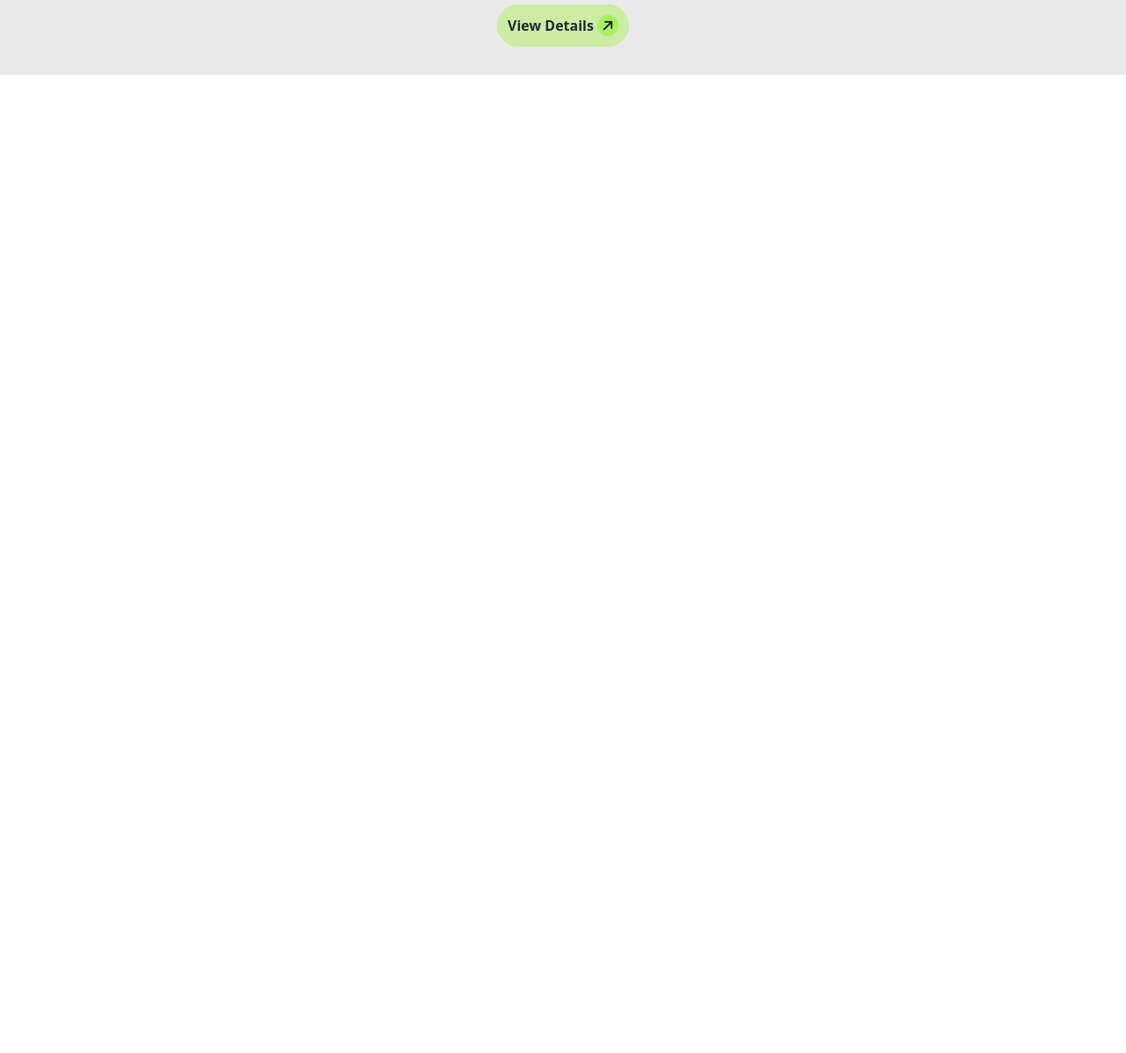
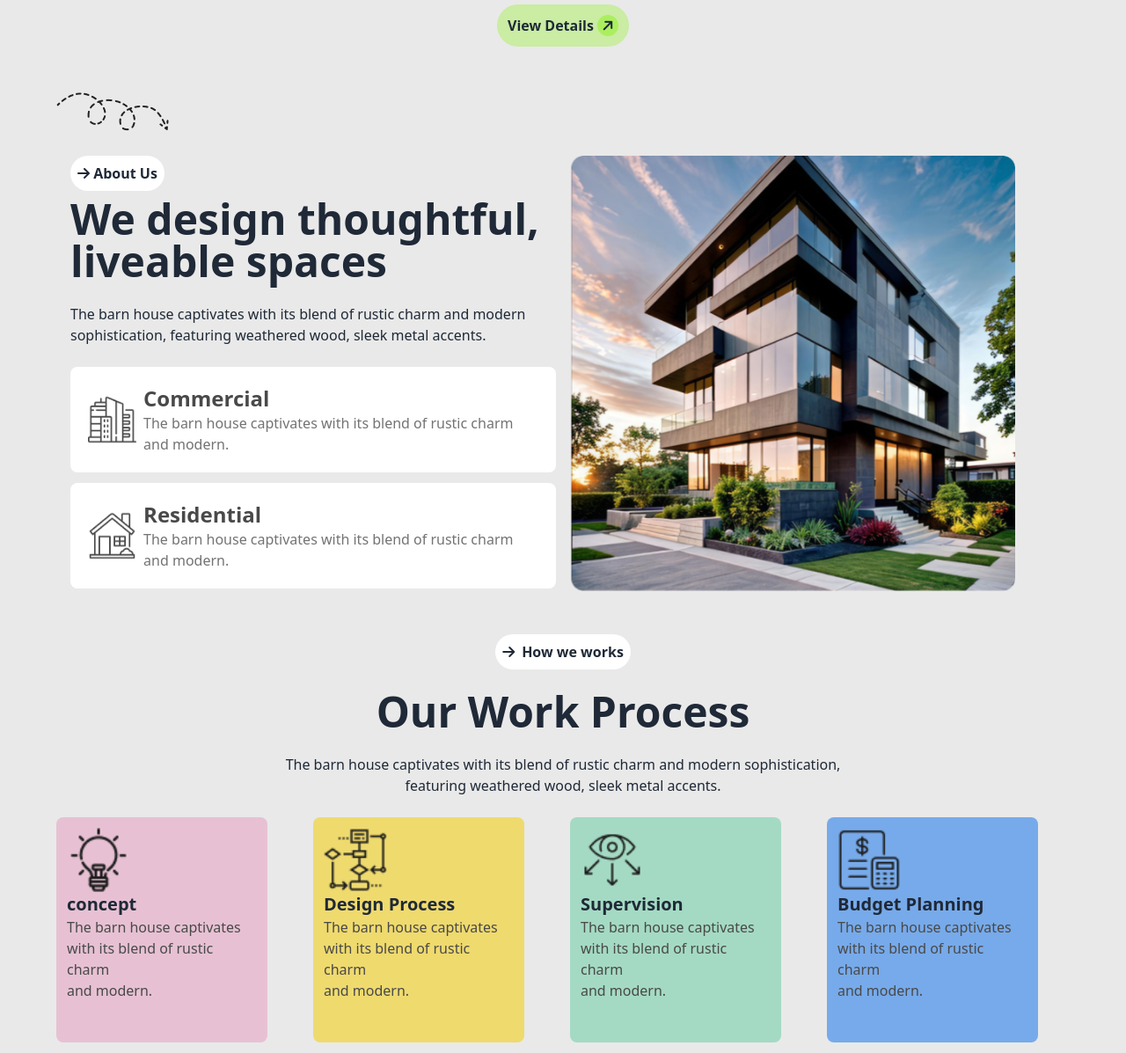
Before and after one commit to choyon001/rinterio, a plain HTML site: page index.html in a window 1280 px wide. Shown: the part 693-1890 px from the top of the page at 88% size. Before the commit the page ends 800 px from the top, so only its background shows below. Drawn offline with nearby package versions, Linux system fonts and the light colour scheme.

Commit message:
work process section has been created

```diff
--- a/index.html
+++ b/index.html
@@ -103,7 +103,7 @@
     </header>
 
     <!-- house section -->
-    <div class="card container mx-auto px-16  ">
+    <div class="card container mx-auto px-16  mb-5">
       <figure class="px-5 pt-10">
         <img
           src="assets/banner.png"
@@ -121,7 +121,141 @@
       </div>
     </div>
 
-    <main></main>
+    <main >
+
+      <img src="assets/Vector.png" alt="" srcset="" class="hidden lg:block px-16 ">
+
+      <!-- about section -->
+
+      <div class="container mx-auto px-16 py-3" >
+        <div class="hero">
+          <div class="hero-content flex-col  lg:flex-row  lg:items-start items-center text-center lg:text-left">
+
+            <div class="lg:flex-1 sm:items-center ">
+              <button class="p-2 font-semibold bg-white rounded-full mb-2">
+                <i
+            class="fa-solid fa-arrow-right"
+          ></i> About Us</button>
+              <h1 class="text-xl lg:text-5xl font-bold ">We design thoughtful, liveable spaces</h1>
+              <p class="py-6">
+                The barn house captivates with its blend of rustic charm and
+modern sophistication, featuring weathered wood, sleek metal accents.
+              </p>
+
+              <div class="flex p-5 rounded-lg gap-2 bg-base-100 justify-start items-center mb-3">
+                <div class="">
+                  <img
+                    src="assets/commercial.png"
+                    alt="Commercial"
+                    class=" "
+                  >
+                </div>
+                <div class=" text-start">
+                  <h2 class="font-semibold text-sm  lg:text-2xl  text-[#494949]">Commercial</h2>
+                  <p class="text-xs lg:text-base text-[#737373]">The barn house captivates with its blend of rustic charm and modern.</p>
+                </div>
+              </div>
+
+
+              <div class="flex p-5 rounded-lg gap-2 bg-base-100 justify-start items-center mb-3">
+                <div class="">
+                  <img
+                    src="assets/residential.png"
+                    alt="Commercial"
+                    class=" "
+                  >
+                </div>
+                <div class=" text-start">
+                  <h2 class="font-semibold text-sm  lg:text-2xl  text-[#494949]">Residential</h2>
+                  <p class="text-xs lg:text-base text-[#737373]">The barn house captivates with its blend of rustic charm and modern.</p>
+                </div>
+              </div>
+            </div>
+            <div class="flex-1">
+              <img
+              src="assets/Rectangle.png"
+              class="w-full lg:w-11/12 rounded-lg " />
+            </div>
+          </div>
+        </div>
+
+      </div>
+
+<!-- Work process -->
+ <div class="container mx-auto px-16 py-3">
+    <div>
+      <button class="p-2 font-semibold bg-white rounded-full text-center flex justify-center items-center mx-auto">
+        <i
+    class="fa-solid fa-arrow-right mr-2"
+  ></i> How we works</button>
+  <br>
+      <h1 class="text-xl lg:text-5xl font-bold text-center">Our Work Process</h1>
+      <p class="text-center py-6">The barn house captivates with its blend of rustic charm and modern sophistication, <br>featuring weathered wood, sleek metal accents.</p>
+    </div>
+
+
+    <div class="grid  grid-cols-1 gap-4 lg:grid-cols-4 ">
+      <div class="bg-[#E7C1D3] p-3 rounded-lg h-64 w-60 flex flex-col items-start justify-start">
+        <div class="w-1/3">
+          <img
+        src="assets/concept.png"
+        class="w-full " />
+        </div>
+        <h3 class="text-xl font-extrabold">
+          concept
+        </h3>
+        <p class="text-base text-[#494949]">The barn house captivates <br> with its blend of rustic charm <br> and modern.</p>
+      </div>
+      <!-- 2 -->
+      <div class="bg-[#EFDA6E] p-3 rounded-lg h-64 w-60 flex flex-col items-start justify-start">
+        <div class="w-1/3">
+          <img
+        src="assets/flow-chart.png"
+        class=" w-full " />
+        </div>
+        <h3 class="text-xl font-extrabold">
+          Design Process
+        </h3>
+        <p class="text-base text-[#494949]">The barn house captivates <br> with its blend of rustic charm <br> and modern.</p>
+      </div>
+      <!-- 3 -->
+      <div class="bg-[#A4DAC3] p-3 rounded-lg h-64 w-60 flex flex-col items-start justify-start">
+        <div class="w-1/3 ">
+          <img
+        src="assets/vision.png"
+        class=" w-full" />
+        </div>
+        <h3 class="text-xl font-extrabold">
+          Supervision
+        </h3>
+        <p class="text-base text-[#494949]">The barn house captivates <br> with its blend of rustic charm <br> and modern.</p>
+      </div>
+      <!-- 4 -->
+
+      <div class="bg-[#77AAEA] p-3 rounded-lg h-64 w-60 flex flex-col items-start justify-start">
+        <div class="w-1/3">
+          <img
+        src="assets/budget-planning.png"
+        class="w-full" />
+        </div>
+        <h3 class="text-xl font-extrabold">
+          Budget Planning
+        </h3>
+        <p class="text-base text-[#494949]">The barn house captivates <br> with its blend of rustic charm <br> and modern.</p>
+      </div>
+
+
+    </div>
+
+
+
+
+
+
+ </div>
+
+      <!--  -->
+    </main>
 
     <footer></footer>
   </body>
```
